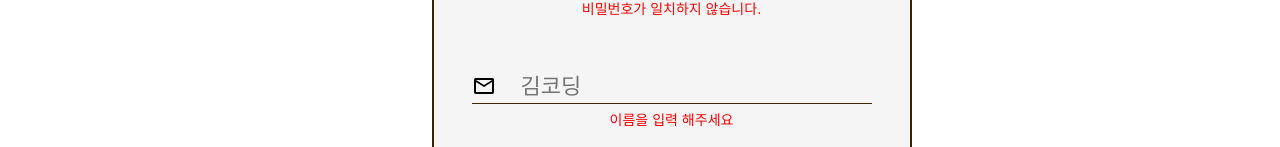
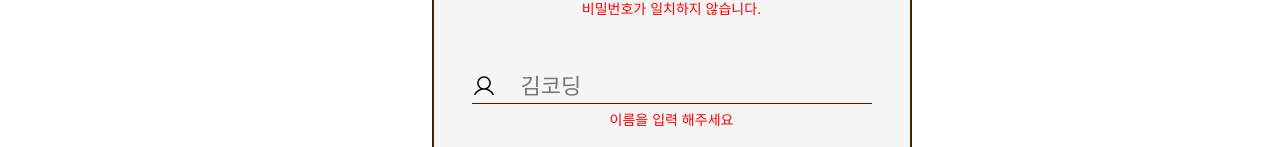
Before and after one commit to codestates-seb/seb45_pre_035, a React (Create React App) app in the folder client/: page /signup in a window 1280 px wide. Shown: the part 547-694 px from the top of the page. Built offline with nearby package versions, Linux system fonts and the light colour scheme.

Commit message:
아이콘 수정

```diff
--- a/client/src/Pages/SignUp.js
+++ b/client/src/Pages/SignUp.js
@@ -125,7 +125,7 @@ export default function SignUp() {
           </div>
           <div>
             <div className="input-container">
-              <img src="/images/ic-outline-email.png" alt=""></img>
+              <img src="/images/ph-user.png" alt=""></img>
               <input
                 type="text"
                 onChange={onChangeHandlerName}
```
Also changed, not shown: client/public/images/ph-user.png (added).
